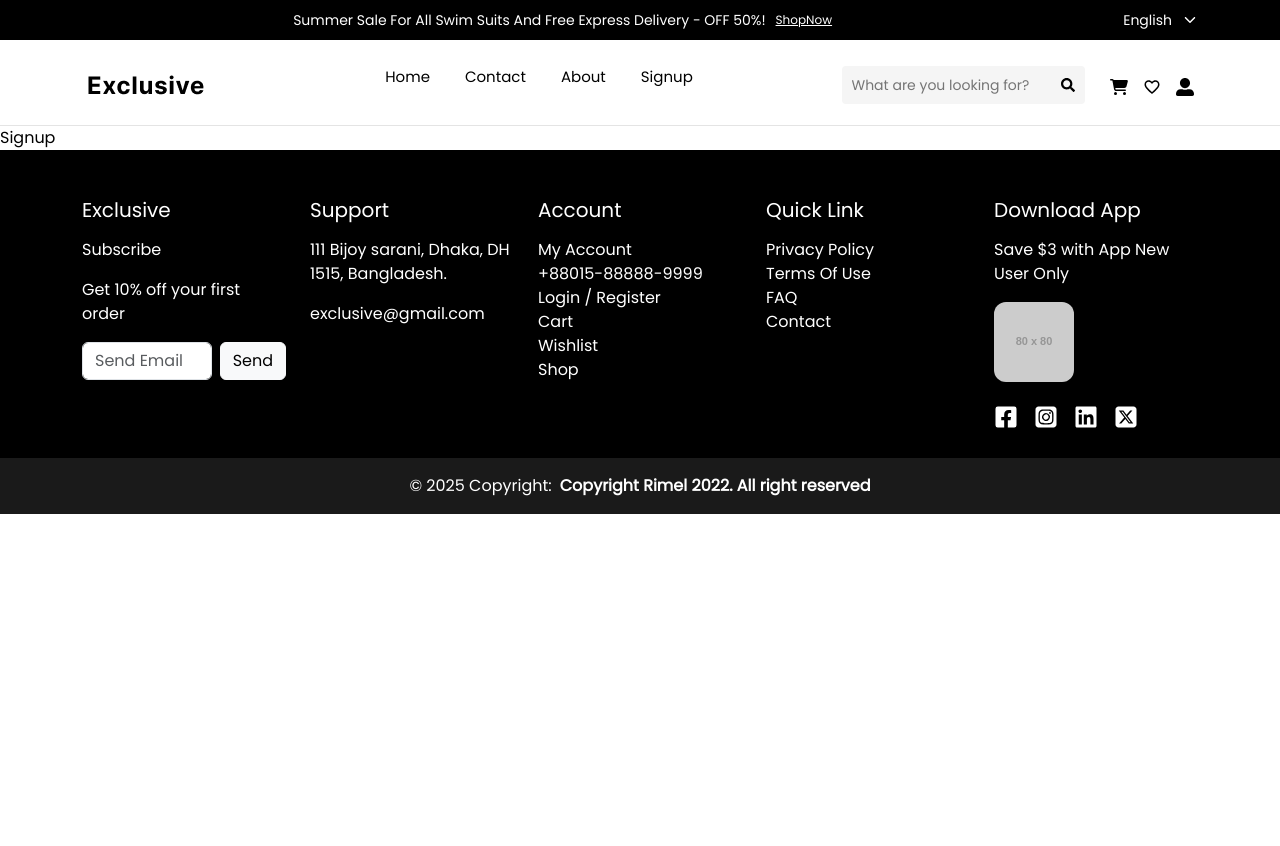
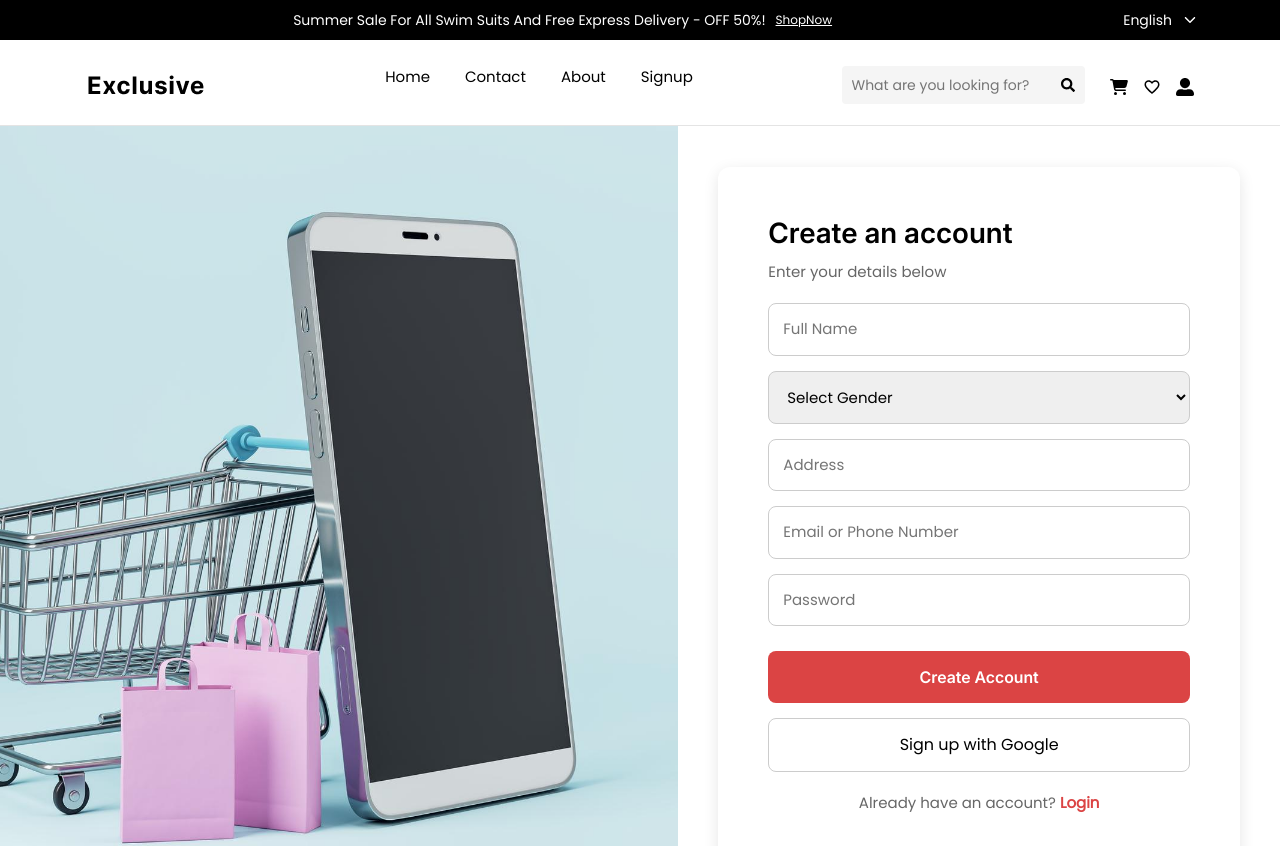
Before and after one commit to Team-5-Final-Project-Deep-Dive-25/Frontend, a React (Vite) app: page /signup in a window 1280 px wide. Shown: the top 846 px of the page. Before the commit the page ends 800 px from the top, so only its background shows below. Built offline with nearby package versions, Linux system fonts and the light colour scheme.

Commit message:
nehal reda

```diff
--- a/src/component/signup/Signup.jsx
+++ b/src/component/signup/Signup.jsx
@@ -1,9 +1,109 @@
-import React from 'react'
-import './signup.css'
-const Signup = () => {
+import { useState } from "react";
+import "./signup.css";
+import signup_img from "../../assets/register.jpg";
+import { Link } from "react-router-dom";
+
+export default function Signup() {
+  const [name, setName] = useState("");
+  const [gender, setGender] = useState("");
+  const [address, setAddress] = useState("");
+  const [email, setEmail] = useState("");
+  const [password, setPassword] = useState("");
+  const [errors, setErrors] = useState({});
+
+  const validate = () => {
+    const newErrors = {};
+    if (!name) newErrors.name = "Name is required";
+    if (!gender) newErrors.gender = "Gender is required";
+    if (!address) newErrors.address = "Address is required";
+    if (!email.includes("@")) newErrors.email = "Email is invalid";
+    if (password.length < 6)
+      newErrors.password = "Password must be at least 6 characters";
+    return newErrors;
+  };
+
+  const handleSubmit = (e) => {
+    e.preventDefault();
+    const validationErrors = validate();
+    setErrors(validationErrors);
+
+    if (Object.keys(validationErrors).length === 0) {
+      console.log({ name, gender, address, email, password });
+      alert("Registered successfully!");
+      setName("");
+      setGender("");
+      setAddress("");
+      setEmail("");
+      setPassword("");
+    }
+  };
+
   return (
-    <div>Signup</div>
-  )
+    <div className="register-container">
+      <div className="img-box">
+        <img src={signup_img} alt="register" />
+      </div>
+
+      <div className="form-box">
+        <div className="form-card">
+          <h2>Create an account</h2>
+          <p>Enter your details below</p>
+          <form onSubmit={handleSubmit}>
+            <input
+              type="text"
+              placeholder="Full Name"
+              value={name}
+              onChange={(e) => setName(e.target.value)}
+            />
+            {errors.name && <p className="error">{errors.name}</p>}
+
+            <select value={gender} onChange={(e) => setGender(e.target.value)}>
+              <option value="">Select Gender</option>
+              <option value="male">Male</option>
+              <option value="female">Female</option>
+            </select>
+            {errors.gender && <p className="error">{errors.gender}</p>}
+
+            <input
+              type="text"
+              placeholder="Address"
+              value={address}
+              onChange={(e) => setAddress(e.target.value)}
+            />
+            {errors.address && <p className="error">{errors.address}</p>}
+
+            <input
+              type="email"
+              placeholder="Email or Phone Number"
+              value={email}
+              onChange={(e) => setEmail(e.target.value)}
+            />
+            {errors.email && <p className="error">{errors.email}</p>}
+
+            <input
+              type="password"
+              placeholder="Password"
+              value={password}
+              onChange={(e) => setPassword(e.target.value)}
+            />
+            {errors.password && <p className="error">{errors.password}</p>}
+
+            <button type="submit" className="createAccount">
+              Create Account
+            </button>
+            <button type="button" className="google_register">
+              Sign up with Google
+            </button>
+
+            <p className="login-text">
+              Already have an account?{" "}
+              <Link to="/login" className="login-link">
+                Login
+              </Link>
+            </p>
+          </form>
+        </div>
+      </div>
+    </div>
+  );
 }
-
-export default Signup
--- a/src/component/signup/signup.css
+++ b/src/component/signup/signup.css
@@ -0,0 +1,174 @@
+.register-container {
+    display: flex;
+    align-items: center;
+    justify-content: center;
+    min-height: 100vh;
+    background: var(--body-bg);
+    font-family: var(--font-text);
+}
+
+.img-box {
+    flex: 1.3;
+    display: flex;
+    justify-content: center;
+    align-items: center;
+}
+
+.img-box img {
+    width: 100%;
+    height: 100vh;
+    object-fit: cover;
+}
+
+.form-box {
+    flex: 1;
+    display: flex;
+    align-items: center;
+    justify-content: center;
+    padding: 40px;
+}
+
+.form-card {
+    width: 100%;
+    max-width: 600px;
+    background: var(--body-bg);
+    padding: 50px;
+    border-radius: 12px;
+    box-shadow: 0 4px 15px rgba(0, 0, 0, 0.1);
+}
+
+.form-card h2 {
+    font-family: var(--font-bold);
+    font-size: 28px;
+    margin-bottom: 10px;
+}
+
+.form-card p {
+    font-size: 15px;
+    margin-bottom: 20px;
+    color: #666;
+}
+
+form input,
+form select {
+    width: 100%;
+    padding: 14px;
+    margin-bottom: 15px;
+    border: 1px solid #ccc;
+    border-radius: 8px;
+    font-size: 15px;
+    font-family: var(--font-text);
+}
+
+form input:focus,
+form select:focus {
+    border-color: var(--btn-color);
+    outline: none;
+}
+
+button.createAccount {
+    width: 100%;
+    padding: 14px;
+    margin-top: 10px;
+    background: var(--btn-color);
+    color: #fff;
+    border: none;
+    border-radius: 8px;
+    font-size: 16px;
+    font-family: var(--font-bold);
+    cursor: pointer;
+    transition: 0.3s;
+}
+
+button.createAccount:hover {
+    background: #c73b3b;
+}
+
+button.google_register {
+    width: 100%;
+    padding: 14px;
+    margin-top: 15px;
+    background: #fff;
+    border: 1px solid #ccc;
+    border-radius: 8px;
+    font-size: 16px;
+    cursor: pointer;
+    transition: 0.3s;
+}
+
+button.google_register:hover {
+    background: #f5f5f5;
+}
+
+.login-text {
+    text-align: center;
+    margin-top: 20px;
+    font-size: 14px;
+}
+
+.login-link {
+    color: var(--btn-color);
+    font-weight: bold;
+    text-decoration: none;
+}
+
+.login-link:hover {
+    text-decoration: underline;
+}
+
+.error {
+    color: red;
+    font-size: 13px;
+    margin-bottom: 10px;
+}
+
+/* Responsive  */
+@media (max-width: 992px) {
+    .register-container {
+        flex-direction: column;
+        padding: 20px;
+    }
+
+    .img-box {
+        width: 100%;
+        height: 300px;
+    }
+
+    .img-box img {
+        width: 100%;
+        height: 100%;
+        object-fit: cover;
+    }
+
+    .form-box {
+        width: 100%;
+        padding: 20px;
+    }
+
+    .form-card {
+        max-width: 100%;
+        padding: 25px;
+    }
+
+    form input,
+    form select,
+    button.createAccount,
+    button.google_register {
+        font-size: 14px;
+        padding: 12px;
+    }
+}
+
+@media (max-width: 576px) {
+    .form-card h2 {
+        font-size: 22px;
+    }
+
+    .form-card p {
+        font-size: 13px;
+    }
+
+    .login-text {
+        font-size: 12px;
+    }
+}
```
Also changed, not shown: src/assets/register.jpg (added).
